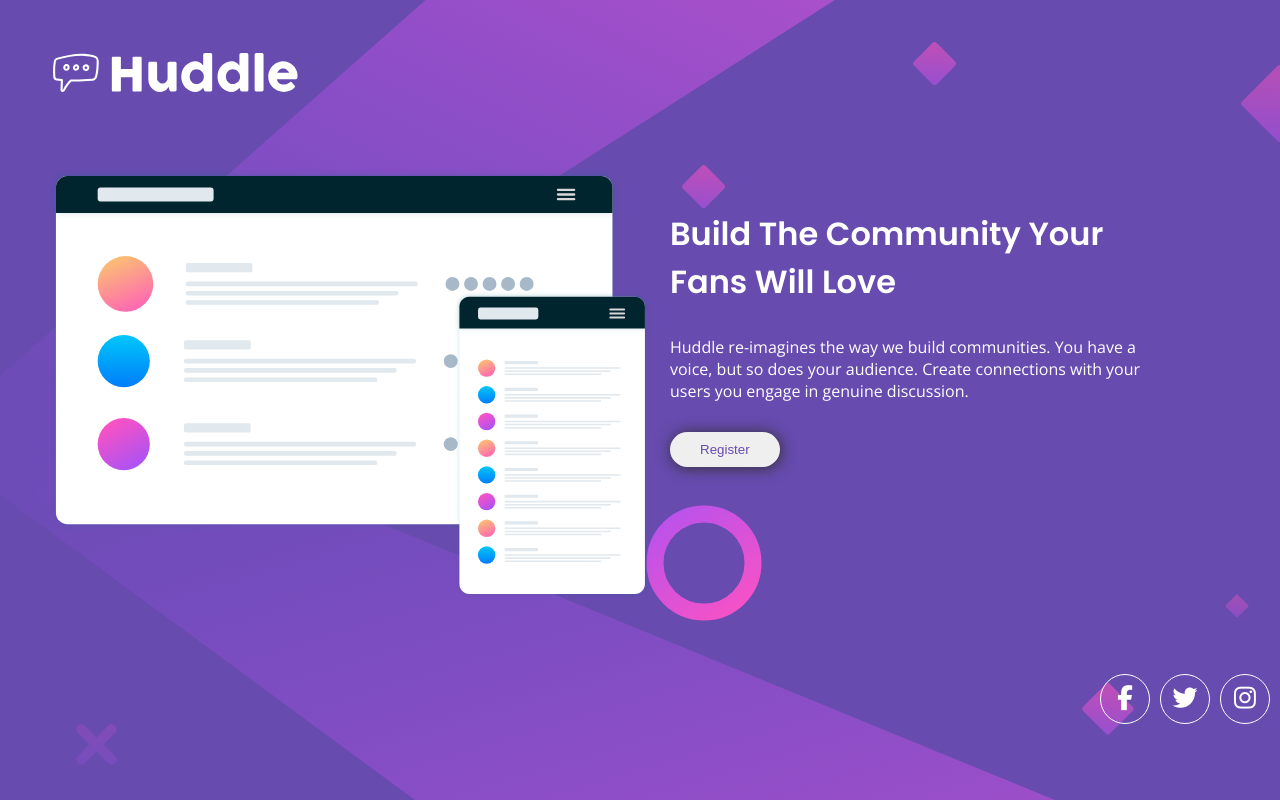
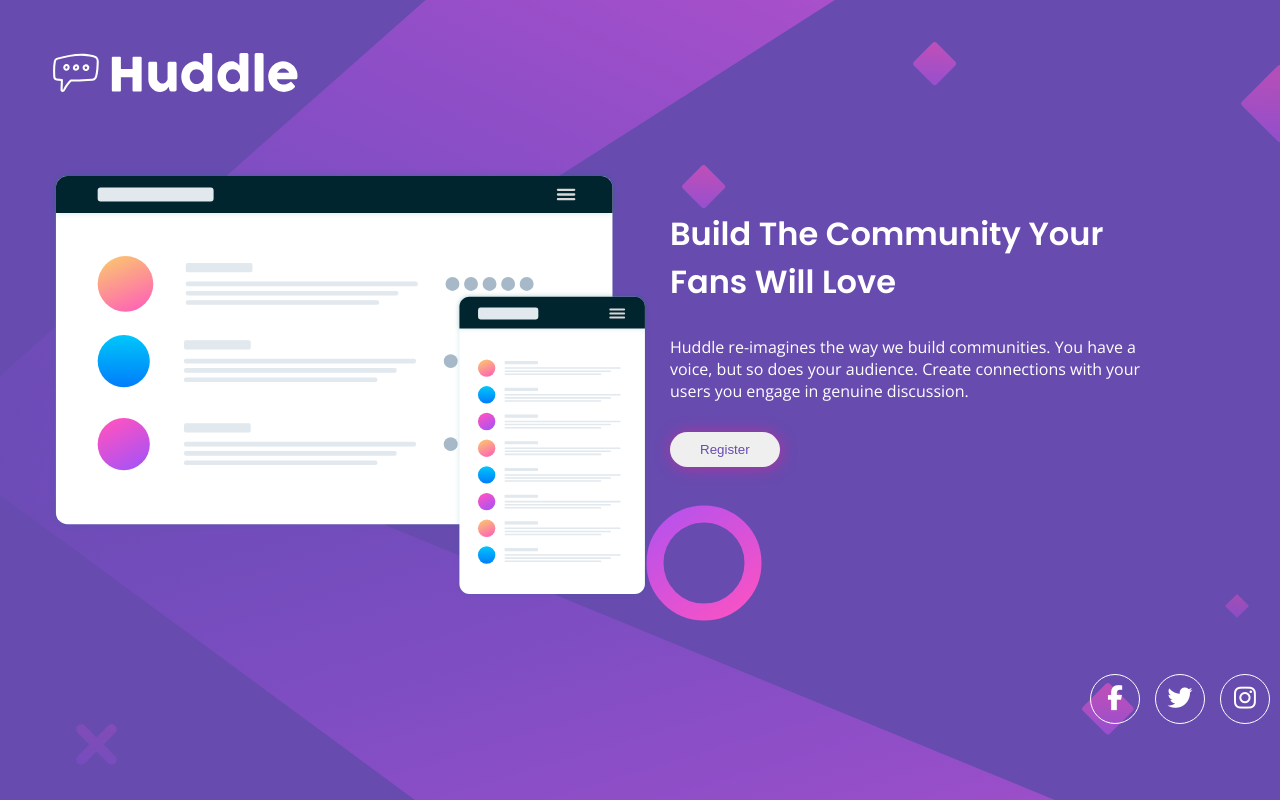
Before and after one commit to RafaelSilva131/Huddle, a plain HTML site: page index.html in a window 1280 px wide. Drawn offline with nearby package versions, Linux system fonts and the light colour scheme.

Commit message:
atualizando e adicionando mais semantica html e estilos no css

```diff
--- a/css/globals.css
+++ b/css/globals.css
@@ -1,14 +1,17 @@
 /* fonts */
+
 @import url('https://fonts.googleapis.com/css2?family=Open+Sans:ital,wght@0,300..800;1,300..800&family=Poppins:ital,wght@0,100;0,200;0,300;0,400;0,500;0,600;0,700;0,800;0,900;1,100;1,200;1,300;1,400;1,500;1,600;1,700;1,800;1,900&display=swap');
 
 
 /* variaveis */
+
 :root{
     --cor-de-fundo: hsl(257, 40%, 49%);
     --cor-magta:hsl(300, 69%, 71%);
 }
 
 /* Reset */
+
 *{
     margin: 0;
     padding: 0;
--- a/css/style.css
+++ b/css/style.css
@@ -1,5 +1,7 @@
 html {
     background: url(../images/bg-desktop.svg);
+    background-repeat: no-repeat;
+    background-size: cover;
     background-color: var(--cor-de-fundo);
 }
 
@@ -53,7 +55,8 @@ section.conteudo button{
     border-radius: 20px;
     transition: 0.3s ease-in-out;
     color: var(--cor-de-fundo);
-    box-shadow: 1px 1px 15px  rgb(47, 47, 47);
+    box-shadow: 1px 1px 15px  rgb(176, 53, 158);
+    cursor: pointer;
 }
 
 section.conteudo button:hover{
@@ -66,6 +69,13 @@ footer{
     display: flex;
     justify-content: flex-end;
     gap: 10px;
+}
+
+footer nav ul{
+    display: flex;
+    justify-content: center;
+    align-items: center;
+    gap: 15px;
 }
 
 footer a{
--- a/index.html
+++ b/index.html
@@ -28,7 +28,7 @@
   <main class="container">
 
     <section class="imagem">
-        <img src="images/illustration-mockups.svg" alt="">
+      <img src="images/illustration-mockups.svg" alt="imagem principal de ilustre">
     </section>
 
     <section class="conteudo">
@@ -46,11 +46,13 @@
   </main>
 
   <footer>
-
-    <a href="/"><i class="fa-brands fa-facebook-f"></i></a>
-    <a href="/"><i class="fa-brands fa-twitter"></i></a>
-    <a href="/"><i class="fa-brands fa-instagram"></i></a>
-
+    <nav>
+      <ul>
+        <li><a href="/"><i class="fa-brands fa-facebook-f"></i></a></li>
+        <li><a href="/"><i class="fa-brands fa-twitter"></i></a></li>
+        <li><a href="/"><i class="fa-brands fa-instagram"></i></a></li>
+      </ul>
+    </nav>
   </footer>
 
 </body>
```
Also changed, not shown: images/ash.jpeg (added). Lines whose indentation alone changed are shown as unchanged.
